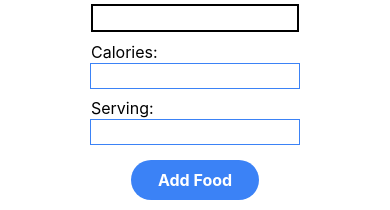
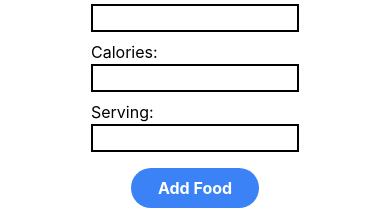
Before and after one commit to Mussina123/TB-100-Hour-Project, a React (Create React App) app in the folder frontend/: page / in a window 390 px wide. Shown: the part 252-462 px from the top of the page. Built offline with nearby package versions, Linux system fonts and the light colour scheme; no server answers.

Commit message:
changed form css for mobile

```diff
--- a/frontend/src/components/DiaryForm.js
+++ b/frontend/src/components/DiaryForm.js
@@ -1,5 +1,6 @@
 import {useState} from "react"
 import { useDiaryContext } from "../hooks/useDiaryContext"
+import '../index.css'
 
 const DiaryForm = () => {
 
@@ -46,21 +47,21 @@ const DiaryForm = () => {
             type='text'
             onChange= {(e) => setItem(e.target.value)}
             value={item}
-            className="border-2 border-black"
+            className=""
         />
         <label className="mt-2">Calories:</label>
         <input
             type='text'
             onChange= {(e) => setCalories(e.target.value)}
             value={calories}
-            className="outline-red-900 ring-1 ring-blue-500"
+            className=""
         />
         <label className="mt-2">Serving:</label>
         <input
             type='text'
             onChange= {(e) => setServing(e.target.value)}
             value={serving}
-            className="outline-red-900 ring-1 ring-blue-500"
+            className=""
         />
         <button className="bg-blue-500 mt-4 hover:bg-blue-700 text-white font-bold py-2 px-4 rounded-full w-32 m-auto mb-4">Add Food</button>
         {error && <div>{error}</div>}
--- a/frontend/src/index.css
+++ b/frontend/src/index.css
@@ -19,3 +19,7 @@ code {
 input.error {
   border: 1px solid red;
 }
+
+input {
+  border: 2px solid black;
+}
```
